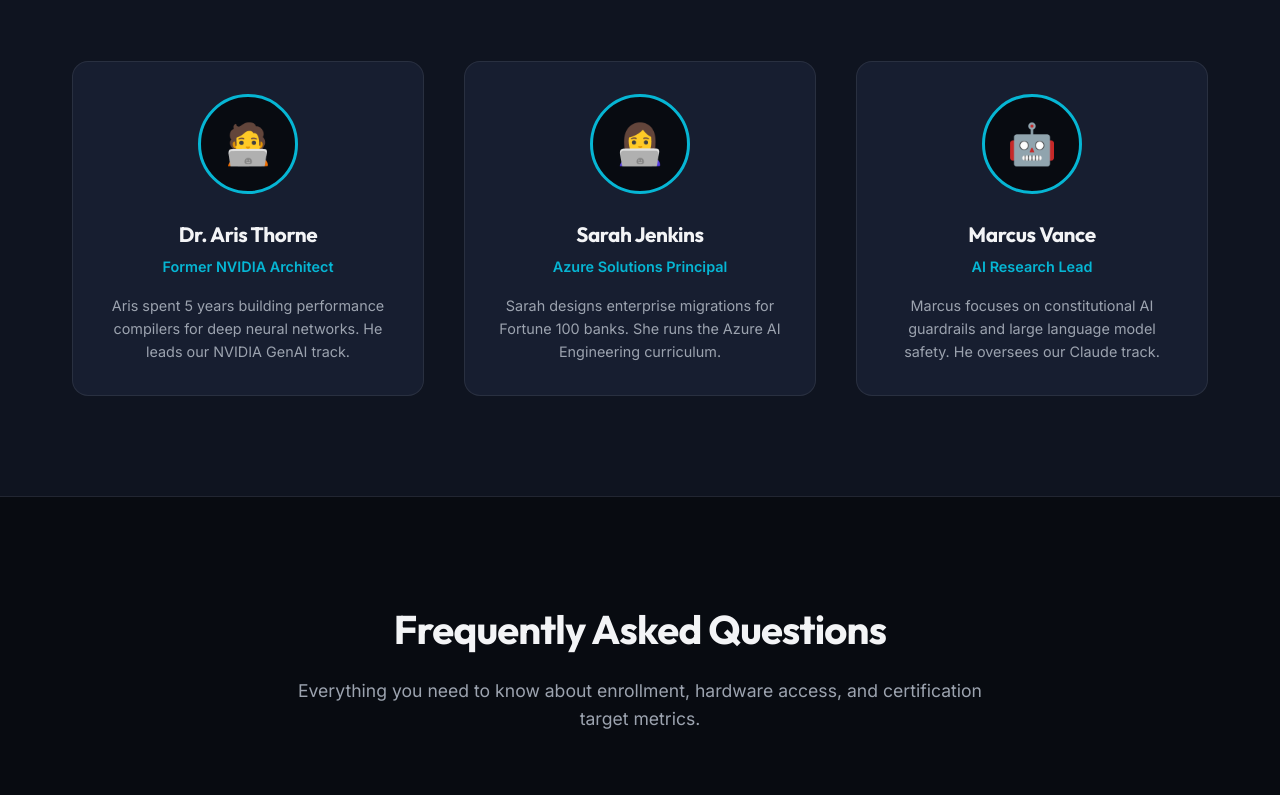
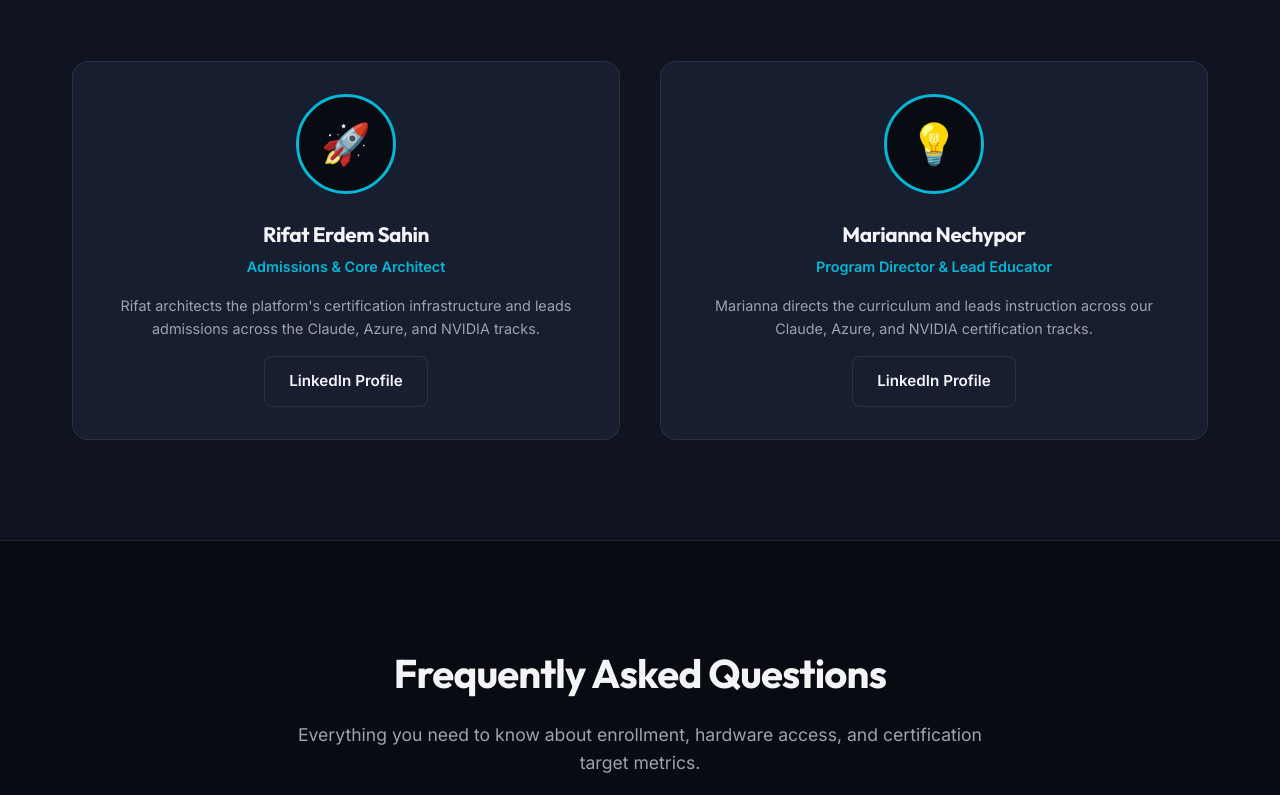
Before and after one commit to rifaterdemsahin/cambridge-ai-courses, a website: page about.html in a window 1280 px wide. Shown: the part 1450-2245 px from the top of the page. Drawn offline with Linux system fonts and the light colour scheme.

Commit message:
Replace placeholder instructor bios with real Cambridge AI instructors
Swaps the fictional Meet the Instructors section on about.html for the
actual team (Rifat Erdem Sahin, Marianna Nechypor), matching README.md
and linking to their LinkedIn profiles.

Co-Authored-By: Claude Sonnet 5 <noreply@anthropic.com>

```diff
--- a/about.html
+++ b/about.html
@@ -85,22 +85,18 @@
 
       <div class="instructor-grid">
         <div class="instructor-card">
-          <div class="instructor-avatar">🧑‍💻</div>
-          <h3 class="instructor-name">Dr. Aris Thorne</h3>
-          <div class="instructor-title">Former NVIDIA Architect</div>
-          <p class="instructor-bio">Aris spent 5 years building performance compilers for deep neural networks. He leads our NVIDIA GenAI track.</p>
+          <div class="instructor-avatar">🚀</div>
+          <h3 class="instructor-name">Rifat Erdem Sahin</h3>
+          <div class="instructor-title">Admissions &amp; Core Architect</div>
+          <p class="instructor-bio">Rifat architects the platform's certification infrastructure and leads admissions across the Claude, Azure, and NVIDIA tracks.</p>
+          <a href="https://www.linkedin.com/in/rifaterdemsahin/" class="btn btn-secondary" style="margin-top: 1rem;" target="_blank" rel="noopener">LinkedIn Profile</a>
         </div>
         <div class="instructor-card">
-          <div class="instructor-avatar">👩‍💻</div>
-          <h3 class="instructor-name">Sarah Jenkins</h3>
-          <div class="instructor-title">Azure Solutions Principal</div>
-          <p class="instructor-bio">Sarah designs enterprise migrations for Fortune 100 banks. She runs the Azure AI Engineering curriculum.</p>
-        </div>
-        <div class="instructor-card">
-          <div class="instructor-avatar">🤖</div>
-          <h3 class="instructor-name">Marcus Vance</h3>
-          <div class="instructor-title">AI Research Lead</div>
-          <p class="instructor-bio">Marcus focuses on constitutional AI guardrails and large language model safety. He oversees our Claude track.</p>
+          <div class="instructor-avatar">💡</div>
+          <h3 class="instructor-name">Marianna Nechypor</h3>
+          <div class="instructor-title">Program Director &amp; Lead Educator</div>
+          <p class="instructor-bio">Marianna directs the curriculum and leads instruction across our Claude, Azure, and NVIDIA certification tracks.</p>
+          <a href="https://www.linkedin.com/in/mariannanechypor/" class="btn btn-secondary" style="margin-top: 1rem;" target="_blank" rel="noopener">LinkedIn Profile</a>
         </div>
       </div>
     </div>
```
